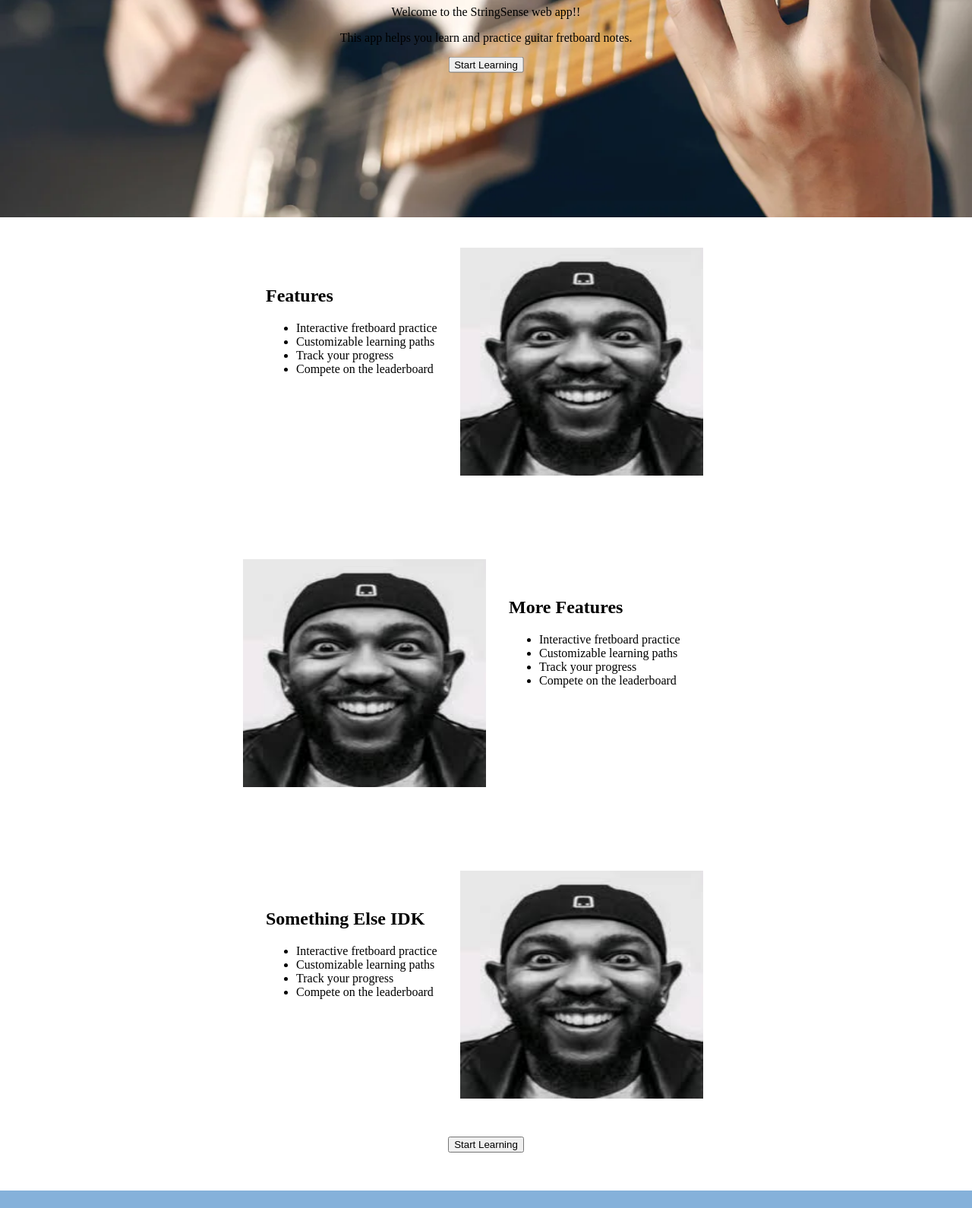
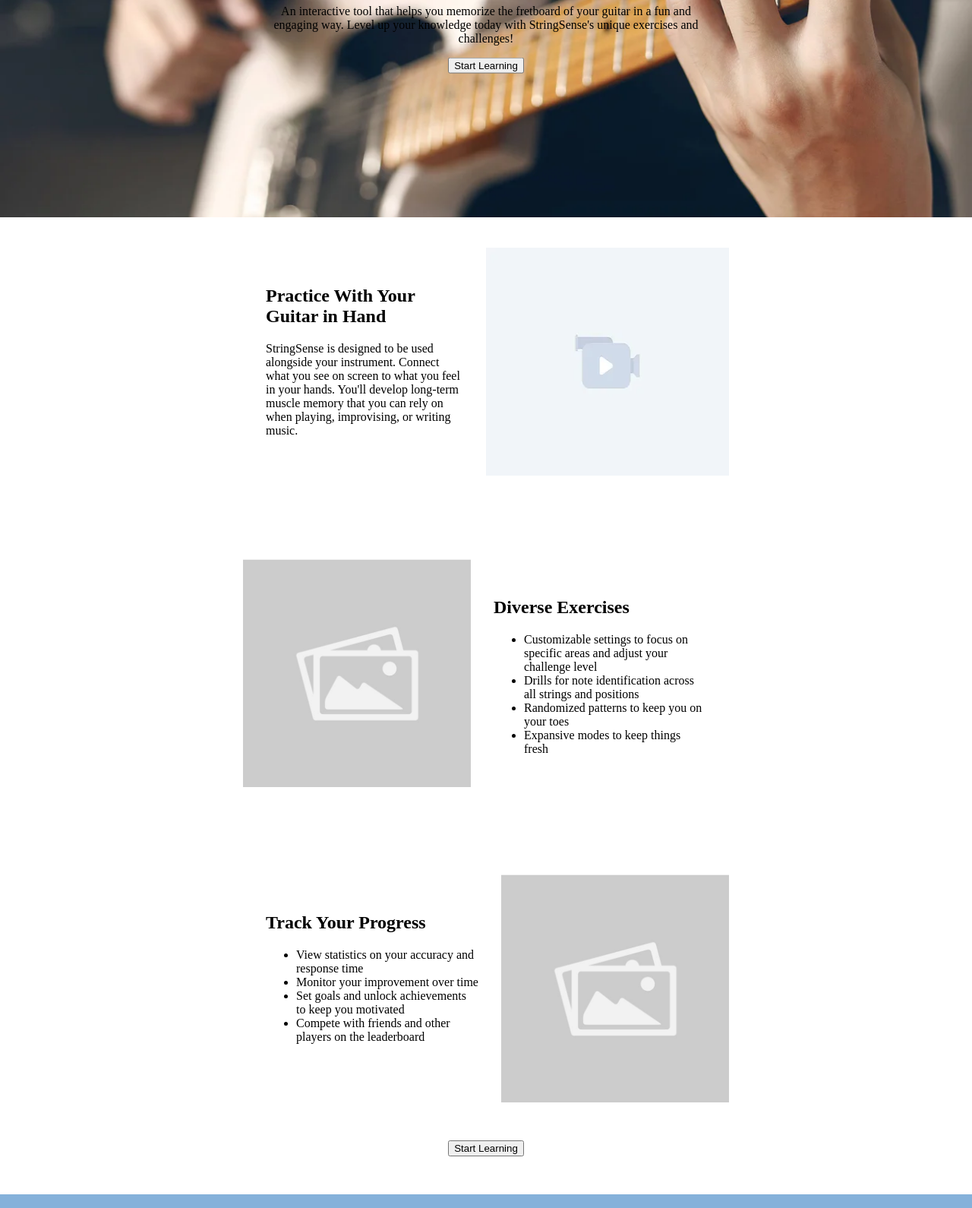
Before and after one commit to chrisdicono/string-sense, a plain HTML site: page index.html in a window 1280 px wide. Shown: the part 334-1924 px from the top of the page at 76% size. Drawn offline with Linux system fonts and the light colour scheme.

Commit message:
fixed some CSS and updated landing page language and placeholder images

```diff
--- a/index.html
+++ b/index.html
@@ -24,8 +24,9 @@
       <div class="heading-image">
         <div class="container">
           <h1>StringSense</h1>
-          <p>Welcome to the StringSense web app!!</p>
-          <p>This app helps you learn and practice guitar fretboard notes.</p>
+          <p>An interactive tool that helps you memorize the fretboard
+            of your guitar in a fun and engaging way. Level up your knowledge
+            today with StringSense's unique exercises and challenges!</p>
           <!-- Should direct user to game page if logged in, signup/login page if not. -->
           <button id="startButton" class="btn btn-primary">Start Learning</button>
         </div>
@@ -33,39 +34,38 @@
     </main>
     <section class="features">
       <div class="showcase-text">
-        <h2>Features</h2>
-        <ul>
-          <li>Interactive fretboard practice</li>
-          <li>Customizable learning paths</li>
-          <li>Track your progress</li>
-          <li>Compete on the leaderboard</li>
-        </ul>
+        <h2>Practice With Your Guitar in Hand</h2>
+        <p>StringSense is designed to be used alongside your instrument. Connect
+          what you see on screen to what you feel in your hands. You'll develop
+          long-term muscle memory that you can rely on when playing, improvising,
+          or writing music.</p>
+        </p>
       </div>
-      <img src="./images.jpg" alt="Fretboard Image" class="showcase-image">
+      <img src="./vid-placeholder.jpg" alt="Fretboard Image" class="showcase-image">
     </section>
     <section class="features">
-      <img src="./images.jpg" alt="Fretboard Image" class="showcase-image">
+      <img src="./images1.jpg" alt="Fretboard Image" class="showcase-image">
       <div class="showcase-text">
-        <h2>More Features</h2>
+        <h2>Diverse Exercises</h2>
         <ul>
-          <li>Interactive fretboard practice</li>
-          <li>Customizable learning paths</li>
-          <li>Track your progress</li>
-          <li>Compete on the leaderboard</li>
+          <li>Customizable settings to focus on specific areas and adjust your challenge level</li>
+          <li>Drills for note identification across all strings and positions</li>
+          <li>Randomized patterns to keep you on your toes</li>
+          <li>Expansive modes to keep things fresh</li>
         </ul>
       </div>
     </section>
     <section class="features">
       <div class="showcase-text">
-        <h2>Something Else IDK</h2>
+        <h2>Track Your Progress</h2>
         <ul>
-          <li>Interactive fretboard practice</li>
-          <li>Customizable learning paths</li>
-          <li>Track your progress</li>
-          <li>Compete on the leaderboard</li>
+          <li>View statistics on your accuracy and response time</li>
+          <li>Monitor your improvement over time</li>
+          <li>Set goals and unlock achievements to keep you motivated</li>
+          <li>Compete with friends and other players on the leaderboard</li>
         </ul>
       </div>
-      <img src="./images.jpg" alt="Fretboard Image" class="showcase-image">
+      <img src="./images1.jpg" alt="Fretboard Image" class="showcase-image">
     </section>
     <section class="start-section">
       <button id="startButton" class="btn btn-primary">Start Learning</button>
--- a/style.css
+++ b/style.css
@@ -166,17 +166,31 @@ footer {
     flex-direction: row;
     align-items: center;
     justify-content: center;
-    margin-top: 20px;
+    margin-top: 20px
+}
+
+.profile-header {
+    display: flex;
+    flex-direction: row;
+    justify-content: space-between;
 }
 
 .profile-names {
     display: flex;
+    flex-direction: column;
+    align-items: flex-start;
+    margin-right: 20px;
+}
+
+.profile-header-content {
+    display: flex;
     flex-direction: row;
-    margin-left: 20px;
+    margin-right: 20px;
 }
 
 .profile-details {
     display: flex;
+    margin-left: 20px;
     flex-direction: column;
 }
 
@@ -194,3 +208,24 @@ footer {
     align-items: center;
     margin-right: 20px;
 }
+
+.edit-profile {
+    padding: 10px 10px;
+    border-radius: 5px;
+    cursor: pointer;
+}
+
+.profile-display-name {
+    font-size: 24px;
+    margin: 0;
+}
+
+.profile-username {
+    font-size: 18px;
+    margin: 0;
+}
+
+.profile-country {
+    font-size: 14px;
+    margin: 15px 0px;
+}
```
Also changed, not shown: profile.html (+8 -4 lines), images.jpg (deleted), images1.jpg (added), vid-placeholder.jpg (added).
